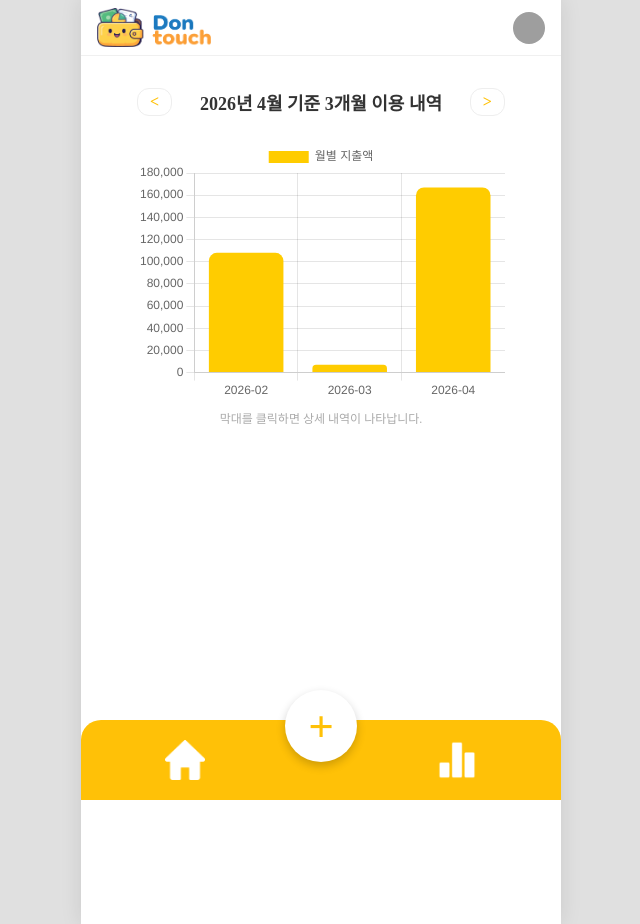
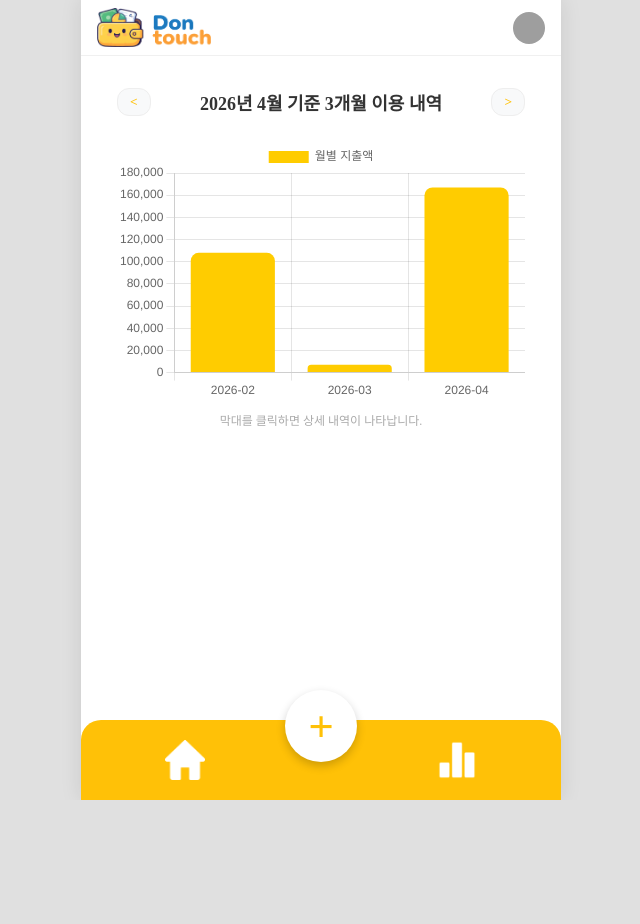
Before and after one commit to team6-skeleton-project/skeleton-project, a Vue app in the folder team6/: page /chart in a window 1280 px wide. Shown: the whole page, without its empty margins (319-959 px from the left). After the commit the page ends 800 px from the top, so only its background shows below. Built offline with nearby package versions, Linux system fonts and the light colour scheme; data requests are answered from the project's data file; sample sign-in values are in the browser's storage; grey boxes are pictures that could not be loaded.

Commit message:
[refactor #48] 차트페이지 css수정

```diff
--- a/team6/src/components/chart/PieChart.vue
+++ b/team6/src/components/chart/PieChart.vue
@@ -11,6 +11,7 @@ defineProps({
   chartData: { type: Object, required: true },
 });
 
+// Chart.js 기본 애니메이션 설정을 유지하는 옵션
 const pieOptions = {
   responsive: true,
   maintainAspectRatio: false,
--- a/team6/src/views/Chart.vue
+++ b/team6/src/views/Chart.vue
@@ -1,6 +1,7 @@
 <template>
-  <div class="layout-content" :class="{ 'has-detail': selectedMonth }">
-    <div class="chart-container">
+  <div class="chart-view-container">
+    <div class="chart-scroll-area">
+      <div class="chart-content-inner">
         <div class="month-nav">
           <button @click="changeMonth(-1)" class="nav-btn">&lt;</button>
           <h2 class="chart-title">{{ periodText }}</h2>
@@ -17,7 +18,9 @@
           <div v-if="selectedMonth" class="doughnut-section">
             <div class="divider"></div>
             <h3 class="sub-title">{{ selectedMonth }} 상세 내역</h3>
+
             <PieChart :chartData="doughnutData" />
+
             <button @click="selectedMonth = null" class="close-btn">
               상세 닫기
             </button>
@@ -29,6 +32,7 @@
         </div>
       </div>
     </div>
+  </div>
 </template>
 
 <script setup>
@@ -36,8 +40,6 @@ import { ref, onMounted, computed } from 'vue';
 import axios from 'axios';
 import BarChart from '@/components/chart/BarChart.vue';
 import PieChart from '@/components/chart/PieChart.vue';
-
-// Chart.js 필수 라이브러리 등록 (부모에서 한 번만 하면 됩니다)
 import {
   Chart as ChartJS,
   Title,
@@ -59,19 +61,42 @@ ChartJS.register(
   ArcElement,
 );
 
+/**
+ * 카테고리별 고유 색상 맵핑
+ * 가계부 카테고리에 맞춰 일관된 색상을 제공합니다.
+ */
+const categoryColorMap = {
+  식비: '#FF9F43', // 주황 (Orange)
+  '교통/차량': '#54A0FF', // 밝은 파랑 (Light Blue)
+  문화생활: '#5F27CD', // 보라 (Purple)
+  '마트/편의점': '#EE5253', // 빨강 (Red)
+  '패션/미용': '#FF9FF3', // 핑크 (Pink)
+  생활용품: '#10AC84', // 초록 (Green)
+  '주거/통신': '#00D2D3', // 민트/청록 (Teal)
+  건강: '#E17055', // 테라코타/코랄 (Coral)
+  교육: '#48DBFB', // 하늘 (Sky Blue)
+  '경조사/회비': '#6C5CE7', // 진한 보라 (Soft Indigo)
+  부모님: '#FDCB6E', // 머스타드/노랑 (Mustard/Yellow)
+  기타: '#C8D6E5', // 밝은 회색 (Light Grey)
+};
+
 const loaded = ref(false);
 const allRecords = ref([]);
 const selectedMonth = ref(null);
 const viewDate = ref(new Date());
 
-// 기준 날짜 텍스트
+/**
+ * 현재 화면에 표시되는 연도와 월 텍스트 계산
+ */
 const periodText = computed(() => {
   const year = viewDate.value.getFullYear();
   const month = viewDate.value.getMonth() + 1;
   return `${year}년 ${month}월 기준 3개월 이용 내역`;
 });
 
-// 화면에 뿌릴 3개월 계산 로직
+/**
+ * 기준일로부터 과거 3개월의 연-월(YYYY-MM) 라벨 배열 생성
+ */
 const displayMonths = computed(() => {
   const months = [];
   for (let i = 2; i >= 0; i--) {
@@ -87,14 +112,19 @@ const displayMonths = computed(() => {
   return months;
 });
 
+/**
+ * 월 변경 버튼 클릭 시 호출 (이전/다음 달)
+ */
 const changeMonth = (offset) => {
   const newDate = new Date(viewDate.value);
   newDate.setMonth(newDate.getMonth() + offset);
   viewDate.value = newDate;
-  selectedMonth.value = null;
+  selectedMonth.value = null; // 기간 변경 시 상세 차트 초기화
 };
 
-// 막대 그래프용 데이터 가공
+/**
+ * 전체 데이터 중 지출(expense) 항목을 월별로 합산하여 막대 차트 데이터 생성
+ */
 const barData = computed(() => {
   const monthlySummary = {};
   allRecords.value
@@ -117,10 +147,15 @@ const barData = computed(() => {
   };
 });
 
-// 상세 도넛 그래프용 데이터 가공
+/**
+ * 선택된 월의 지출 카테고리별 통계 및 고유 색상 적용 (도넛 차트 데이터)
+ */
 const doughnutData = computed(() => {
   if (!selectedMonth.value) return null;
+
   const categorySummary = {};
+
+  // 선택된 달의 지출 항목만 필터링하여 카테고리별 합산
   allRecords.value
     .filter((r) => r.type === 'expense' && r.date.includes(selectedMonth.value))
     .forEach((r) => {
@@ -128,18 +163,18 @@ const doughnutData = computed(() => {
         (categorySummary[r.category] || 0) + r.amount;
     });
 
+  const labels = Object.keys(categorySummary);
+
+  // 라벨 이름(카테고리명)에 정의된 고유 색상 매칭
+  const backgroundColors = labels.map(
+    (name) => categoryColorMap[name] || '#CCCCCC',
+  );
+
   return {
-    labels: Object.keys(categorySummary),
+    labels: labels,
     datasets: [
       {
-        backgroundColor: [
-          '#FF9F43',
-          '#EE5253',
-          '#10AC84',
-          '#54A0FF',
-          '#5F27CD',
-          '#C8D6E5',
-        ],
+        backgroundColor: backgroundColors,
         borderWidth: 0,
         data: Object.values(categorySummary),
       },
@@ -147,6 +182,9 @@ const doughnutData = computed(() => {
   };
 });
 
+/**
+ * 컴포넌트 마운트 시 전체 거래 기록 API 호출
+ */
 onMounted(async () => {
   try {
     const response = await axios.get('http://localhost:3000/records');
@@ -159,24 +197,32 @@ onMounted(async () => {
 </script>
 
 <style scoped>
-.layout-content {
-  /* 배경은 부모 레이아웃(480px)을 꽉 채웁니다 */
+.chart-view-container {
   width: 100%;
-  min-height: 100vh;
-  background-color: #fff;
+  height: 100%;
   display: flex;
   flex-direction: column;
-  align-items: center; /* 자식 요소들을 가로 중앙으로 정렬 */
+  background-color: #fff;
+  overflow: hidden;
 }
 
-.layout-content.has-detail {
-  padding-bottom: 130px;
+.chart-scroll-area {
+  flex: 1;
+  width: 100%;
+  overflow-y: auto;
+  display: flex;
+  flex-direction: column;
+  align-items: center;
+  scrollbar-width: none; /* 파이어폭스 스크롤바 숨김 */
+}
+.chart-scroll-area::-webkit-scrollbar {
+  display: none; /* 크롬, 사파리 스크롤바 숨김 */
 }
 
-.chart-container {
+.chart-content-inner {
   width: 100%;
-  max-width: 400px; /* 그래프가 퍼지지 않게 적당한 너비로 제한 */
-  padding: 24px 16px;
+  max-width: 440px;
+  padding: 24px 16px 40px;
   box-sizing: border-box;
 }
 
@@ -186,21 +232,18 @@ onMounted(async () => {
   align-items: center;
   margin-bottom: 25px;
 }
-
 .chart-title {
   font-size: 18px;
   font-weight: 700;
   color: #333;
   margin: 0;
 }
-
 .nav-btn {
-  background: none;
+  background: #f8f9fa;
   border: 1px solid #eee;
-  padding: 4px 12px;
+  padding: 5px 12px;
   border-radius: 12px;
   cursor: pointer;
-  font-size: 16px;
   color: #ffc107;
   font-weight: bold;
 }
@@ -208,24 +251,22 @@ onMounted(async () => {
 .charts-wrapper {
   width: 100%;
 }
-
 .guide-text {
   font-size: 12px;
   color: #aaa;
   text-align: center;
-  margin-top: 8px;
+  margin-top: 10px;
 }
 
 .doughnut-section {
   margin-top: 20px;
-  animation: slideUp 0.3s ease-out;
+  padding: 10px 0;
+  animation: slideUp 0.3s ease-out; /* 상세 내역 등장 시 위로 올라오는 효과 */
 }
-
 .divider {
   border-top: 1px solid #f5f5f5;
   margin: 25px 0;
 }
-
 .sub-title {
   font-size: 16px;
   font-weight: 600;
@@ -233,25 +274,28 @@ onMounted(async () => {
   margin-bottom: 15px;
   color: #555;
 }
-
 .close-btn {
   display: block;
   margin: 20px auto 0;
-  padding: 6px 16px;
-  background-color: #f9f9f9;
+  padding: 8px 18px;
+  background-color: #fff;
   border: 1px solid #eee;
-  border-radius: 15px;
+  border-radius: 20px;
   font-size: 12px;
   color: #888;
-  cursor: pointer;
 }
 
 .loading-container {
   display: flex;
   justify-content: center;
   align-items: center;
-  height: 200px;
+  height: 250px;
 }
+.loading-text {
+  color: #ccc;
+  font-size: 14px;
+}
+
 canvas {
   max-width: 100% !important;
   height: auto !important;
```
Lines whose indentation alone changed are shown as unchanged.
